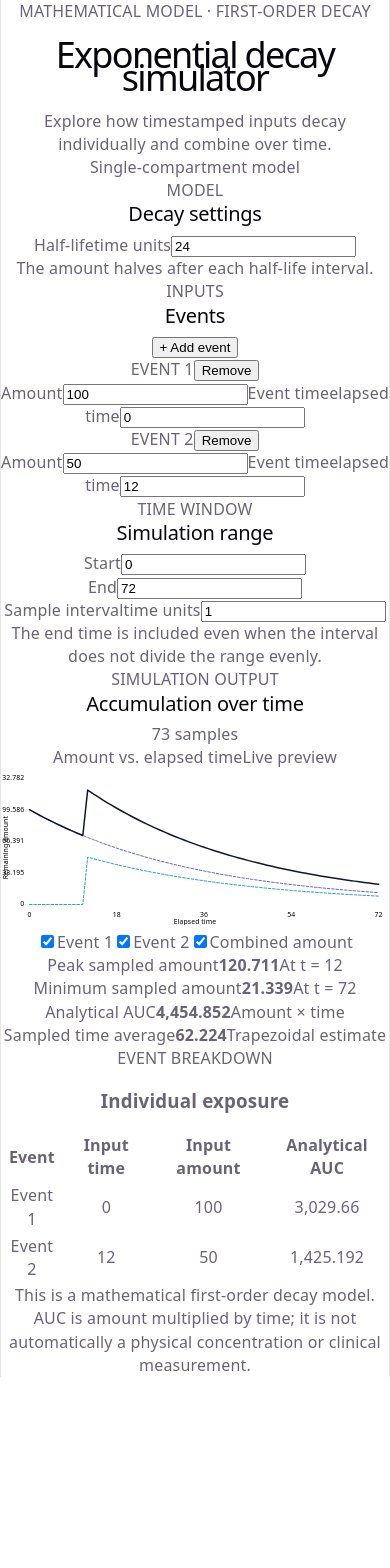
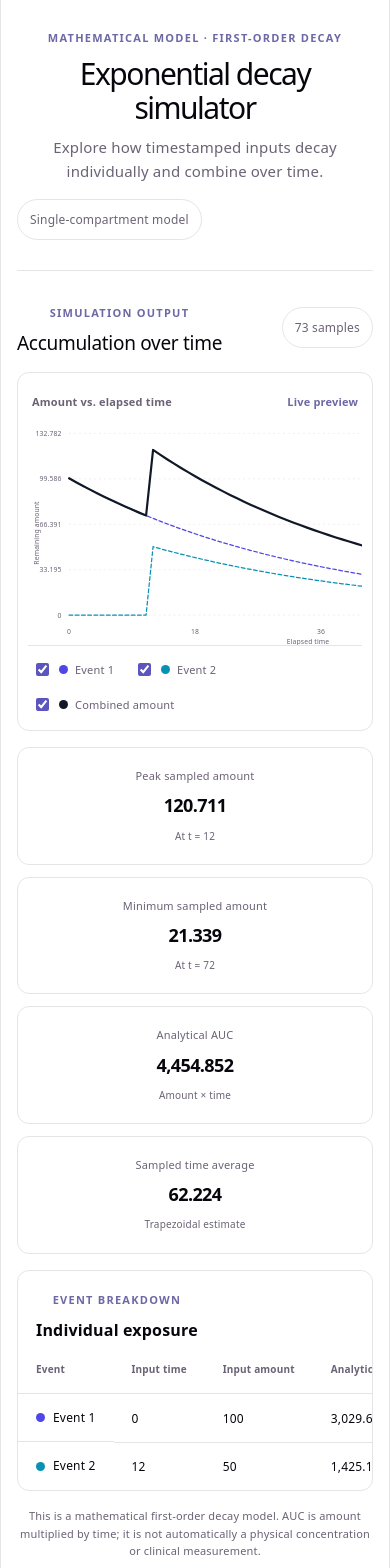
Before and after one commit to andrew-mestas/exponential-decay-simulator, a React (Vite) app: page / in a window 390 px wide. Shown: the top 1568 px of the page. Before the commit the page ends 1377 px from the top, so only its background shows below. Built offline with nearby package versions, Linux system fonts and the light colour scheme.

Commit message:
Style simulator controls and chart

```diff
--- a/src/App.css
+++ b/src/App.css
@@ -1,184 +1,477 @@
-.counter {
-  font-size: 16px;
-  padding: 5px 10px;
-  border-radius: 5px;
-  color: var(--accent);
-  background: var(--accent-bg);
-  border: 2px solid transparent;
-  transition: border-color 0.3s;
-  margin-bottom: 24px;
+.app-shell {
+  width: min(1440px, 100%);
+  margin: 0 auto;
+  padding: 42px clamp(20px, 4vw, 64px) 56px;
+  box-sizing: border-box;
+}
 
-  &:hover {
-    border-color: var(--accent-border);
+.app-header {
+  display: flex;
+  align-items: flex-end;
+  justify-content: space-between;
+  gap: 24px;
+  padding-bottom: 30px;
+  border-bottom: 1px solid var(--border);
 }
-  &:focus-visible {
+
+.eyebrow {
+  margin: 0 0 8px;
+  color: #6d68a6;
+  font-size: 11px;
+  font-weight: 750;
+  letter-spacing: 1.25px;
+}
+
+.app-header h1 {
+  margin: 0;
+  font-size: clamp(30px, 4vw, 43px);
+  letter-spacing: -1.5px;
+  line-height: 1.12;
+}
+
+.subtitle {
+  margin-top: 12px;
+  color: var(--text);
+  font-size: 15px;
+}
+
+.model-chip,
+.sample-count {
+  white-space: nowrap;
+  border: 1px solid var(--border);
+  border-radius: 999px;
+  padding: 8px 12px;
+  color: var(--text);
+  font-size: 12px;
+  background: var(--surface);
+}
+
+.workspace {
+  display: grid;
+  grid-template-columns: minmax(270px, 340px) minmax(0, 1fr);
+  gap: 28px;
+  align-items: start;
+  padding-top: 28px;
+}
+
+.control-panel,
+.results-panel {
+  min-width: 0;
+}
+
+.control-panel {
+  border: 1px solid var(--border);
+  border-radius: 14px;
+  background: var(--surface);
+  overflow: hidden;
+}
+
+.panel-section {
+  padding: 22px;
+  border-bottom: 1px solid var(--border);
+}
+
+.panel-section:last-child {
+  border-bottom: 0;
+}
+
+.section-heading,
+.results-heading,
+.event-card-heading,
+.chart-toolbar,
+.table-heading {
+  display: flex;
+  align-items: center;
+  justify-content: space-between;
+  gap: 12px;
+}
+
+.panel-section h2,
+.results-heading h2 {
+  margin: 0 0 18px;
+  font-size: 19px;
+  letter-spacing: -0.3px;
+}
+
+.section-heading h2 {
+  margin-bottom: 0;
+}
+
+.field-label {
+  display: flex;
+  justify-content: space-between;
+  gap: 8px;
+  margin: 16px 0 7px;
+  color: var(--text-h);
+  font-size: 12px;
+  font-weight: 650;
+}
+
+.field-unit,
+.field-help {
+  color: var(--text);
+  font-size: 11px;
+  font-weight: 400;
+}
+
+.field-help {
+  margin-top: 7px;
+  line-height: 1.5;
+}
+
+input[type="number"] {
+  display: block;
+  width: 100%;
+  min-width: 0;
+  box-sizing: border-box;
+  border: 1px solid var(--border);
+  border-radius: 7px;
+  padding: 10px 11px;
+  background: var(--input-bg);
+  color: var(--text-h);
+  font: inherit;
+  font-size: 13px;
+}
+
+input:focus-visible,
+button:focus-visible {
   outline: 2px solid var(--accent);
   outline-offset: 2px;
 }
+
+.button {
+  border: 1px solid #d7d3f6;
+  border-radius: 7px;
+  padding: 8px 11px;
+  background: #f2f0ff;
+  color: #4338a8;
+  font: inherit;
+  font-size: 12px;
+  font-weight: 700;
+  cursor: pointer;
 }
 
-.hero {
-  position: relative;
-
-  .base,
-  .framework,
-  .vite {
-    inset-inline: 0;
-    margin: 0 auto;
+.button:hover {
+  background: #e8e5ff;
 }
 
-  .base {
-    width: 170px;
-    position: relative;
-    z-index: 0;
+.button-small {
+  white-space: nowrap;
 }
 
-  .framework,
-  .vite {
-    position: absolute;
+.event-list {
+  display: grid;
+  gap: 10px;
+  margin-top: 17px;
 }
 
-  .framework {
-    z-index: 1;
-    top: 34px;
-    height: 28px;
-    transform: perspective(2000px) rotateZ(300deg) rotateX(44deg) rotateY(39deg)
-      scale(1.4);
+.event-card {
+  padding: 13px;
+  border: 1px solid var(--border);
+  border-radius: 9px;
+  background: var(--card-bg);
 }
 
-  .vite {
-    z-index: 0;
-    top: 107px;
-    height: 26px;
-    width: auto;
-    transform: perspective(2000px) rotateZ(300deg) rotateX(40deg) rotateY(39deg)
-      scale(0.8);
+.event-card-heading {
+  margin-bottom: 5px;
+}
+
+.event-number {
+  color: var(--text);
+  font-size: 10px;
+  font-weight: 750;
+  letter-spacing: 0.8px;
+}
+
+.remove-button {
+  border: 0;
+  padding: 3px 0;
+  background: transparent;
+  color: #b45353;
+  font: inherit;
+  font-size: 11px;
+  cursor: pointer;
+}
+
+.two-column-fields {
+  display: grid;
+  grid-template-columns: 1fr 1fr;
+  gap: 10px;
+}
+
+.results-heading {
+  margin: 2px 0 17px;
+}
+
+.results-heading h2 {
+  margin: 0;
+}
+
+.chart-card,
+.metric-card,
+.data-table-card {
+  border: 1px solid var(--border);
+  border-radius: 12px;
+  background: var(--surface);
+}
+
+.chart-card {
+  padding: 17px 18px 12px;
+}
+
+.chart-toolbar {
+  color: var(--text);
+  font-size: 11px;
+  font-weight: 650;
+  margin: 0 4px 8px;
+}
+
+.chart-toolbar span:last-child {
+  color: #6d68a6;
+}
+
+.chart-scroll {
+  width: 100%;
+  overflow-x: auto;
+}
+
+.decay-chart {
+  display: block;
+  width: 100%;
+  min-width: 560px;
+  overflow: visible;
+}
+
+.chart-grid {
+  stroke: var(--border);
+  stroke-dasharray: 3 5;
+  stroke-width: 1;
+}
+
+.chart-axis {
+  stroke: var(--axis);
+  stroke-width: 1.2;
+}
+
+.chart-tick {
+  fill: var(--text);
+  font-size: 11px;
+}
+
+.chart-axis-label {
+  fill: var(--text);
+  font-size: 11px;
+}
+
+.curve-toggles {
+  display: flex;
+  flex-wrap: wrap;
+  gap: 12px 20px;
+  padding: 12px 4px 2px;
+  border-top: 1px solid var(--border);
+}
+
+.curve-toggle {
+  display: inline-flex;
+  align-items: center;
+  gap: 7px;
+  color: var(--text);
+  font-size: 11px;
+  cursor: pointer;
+}
+
+.curve-toggle input {
+  accent-color: #5b55bd;
+}
+
+.legend-swatch,
+.table-dot {
+  display: inline-block;
+  width: 9px;
+  height: 9px;
+  flex: 0 0 auto;
+  border-radius: 50%;
+}
+
+.total-swatch {
+  background: #111827;
+}
+
+.metrics-grid {
+  display: grid;
+  grid-template-columns: repeat(4, minmax(0, 1fr));
+  gap: 12px;
+  margin-top: 16px;
+}
+
+.metric-card {
+  display: flex;
+  flex-direction: column;
+  gap: 7px;
+  padding: 16px;
+}
+
+.metric-label,
+.metric-detail {
+  color: var(--text);
+  font-size: 11px;
+}
+
+.metric-card strong {
+  color: var(--text-h);
+  font-size: clamp(18px, 2vw, 25px);
+  letter-spacing: -0.6px;
+  overflow-wrap: anywhere;
+}
+
+.metric-detail {
+  font-size: 10px;
+}
+
+.data-table-card {
+  margin-top: 16px;
+  overflow: hidden;
+}
+
+.table-heading {
+  padding: 17px 18px 4px;
+}
+
+.table-heading h3 {
+  margin: 0;
+  color: var(--text-h);
+  font-size: 16px;
+}
+
+.table-scroll {
+  overflow-x: auto;
+}
+
+table {
+  width: 100%;
+  border-collapse: collapse;
+  text-align: left;
+  font-size: 12px;
+}
+
+th,
+td {
+  padding: 12px 18px;
+  border-bottom: 1px solid var(--border);
+  white-space: nowrap;
+}
+
+th {
+  color: var(--text);
+  font-size: 10px;
+  font-weight: 700;
+}
+
+td {
+  color: var(--text-h);
+}
+
+td:first-child {
+  display: flex;
+  align-items: center;
+  gap: 8px;
+}
+
+tbody tr:last-child td {
+  border-bottom: 0;
+}
+
+.model-note {
+  margin: 16px 2px 0;
+  color: var(--text);
+  font-size: 11px;
+  line-height: 1.6;
+}
+
+.validation-message {
+  margin-bottom: 14px;
+  border: 1px solid #e8c5a4;
+  border-radius: 8px;
+  padding: 11px 13px;
+  background: #fff8ef;
+  color: #8b4b1c;
+  font-size: 12px;
+}
+
+.empty-state,
+.empty-results {
+  color: var(--text);
+  font-size: 12px;
+  line-height: 1.6;
+}
+
+.empty-results {
+  border: 1px dashed var(--border);
+  border-radius: 12px;
+  padding: 44px 24px;
+  text-align: center;
+}
+
+.empty-results h3 {
+  margin: 0 0 8px;
+  color: var(--text-h);
+  font-size: 17px;
+}
+
+.chart-empty {
+  padding: 75px 20px;
+  text-align: center;
+}
+
+@media (max-width: 1050px) {
+  .workspace {
+    grid-template-columns: minmax(250px, 300px) minmax(0, 1fr);
+    gap: 18px;
+  }
+
+  .metrics-grid {
+    grid-template-columns: repeat(2, minmax(0, 1fr));
   }
 }
 
-#center {
-  display: flex;
+@media (max-width: 760px) {
+  .app-shell {
+    padding: 26px 16px 40px;
+  }
+
+  .app-header {
+    align-items: flex-start;
     flex-direction: column;
-  gap: 25px;
-  place-content: center;
-  place-items: center;
-  flex-grow: 1;
+    gap: 16px;
+  }
 
-  @media (max-width: 1024px) {
-    padding: 32px 20px 24px;
-    gap: 18px;
+  .workspace {
+    grid-template-columns: minmax(0, 1fr);
+  }
+
+  .control-panel {
+    order: 1;
+  }
+
+  .results-panel {
+    order: 0;
+  }
+
+  .metrics-grid {
+    grid-template-columns: repeat(2, minmax(0, 1fr));
   }
 }
 
-#next-steps {
-  display: flex;
-  border-top: 1px solid var(--border);
-  text-align: left;
+@media (max-width: 420px) {
+  .metrics-grid {
+    grid-template-columns: minmax(0, 1fr);
+  }
 
-  & > div {
-    flex: 1 1 0;
-    padding: 32px;
-    @media (max-width: 1024px) {
-      padding: 24px 20px;
+  .panel-section {
+    padding: 17px;
+  }
+
+  .chart-card {
+    padding-inline: 10px;
   }
 }
-
-  .icon {
-    margin-bottom: 16px;
-    width: 22px;
-    height: 22px;
-  }
-
-  @media (max-width: 1024px) {
-    flex-direction: column;
-    text-align: center;
-  }
-}
-
-#docs {
-  border-right: 1px solid var(--border);
-
-  @media (max-width: 1024px) {
-    border-right: none;
-    border-bottom: 1px solid var(--border);
-  }
-}
-
-#next-steps ul {
-  list-style: none;
-  padding: 0;
-  display: flex;
-  gap: 8px;
-  margin: 32px 0 0;
-
-  .logo {
-    height: 18px;
-  }
-
-  a {
-    color: var(--text-h);
-    font-size: 16px;
-    border-radius: 6px;
-    background: var(--social-bg);
-    display: flex;
-    padding: 6px 12px;
-    align-items: center;
-    gap: 8px;
-    text-decoration: none;
-    transition: box-shadow 0.3s;
-
-    &:hover {
-      box-shadow: var(--shadow);
-    }
-    .button-icon {
-      height: 18px;
-      width: 18px;
-    }
-  }
-
-  @media (max-width: 1024px) {
-    margin-top: 20px;
-    flex-wrap: wrap;
-    justify-content: center;
-
-    li {
-      flex: 1 1 calc(50% - 8px);
-    }
-
-    a {
-      width: 100%;
-      justify-content: center;
-      box-sizing: border-box;
-    }
-  }
-}
-
-#spacer {
-  height: 88px;
-  border-top: 1px solid var(--border);
-  @media (max-width: 1024px) {
-    height: 48px;
-  }
-}
-
-.ticks {
-  position: relative;
-  width: 100%;
-
-  &::before,
-  &::after {
-    content: '';
-    position: absolute;
-    top: -4.5px;
-    border: 5px solid transparent;
-  }
-
-  &::before {
-    left: 0;
-    border-left-color: var(--border);
-  }
-  &::after {
-    right: 0;
-    border-right-color: var(--border);
-  }
-}
```
Lines whose indentation alone changed are shown as unchanged.
